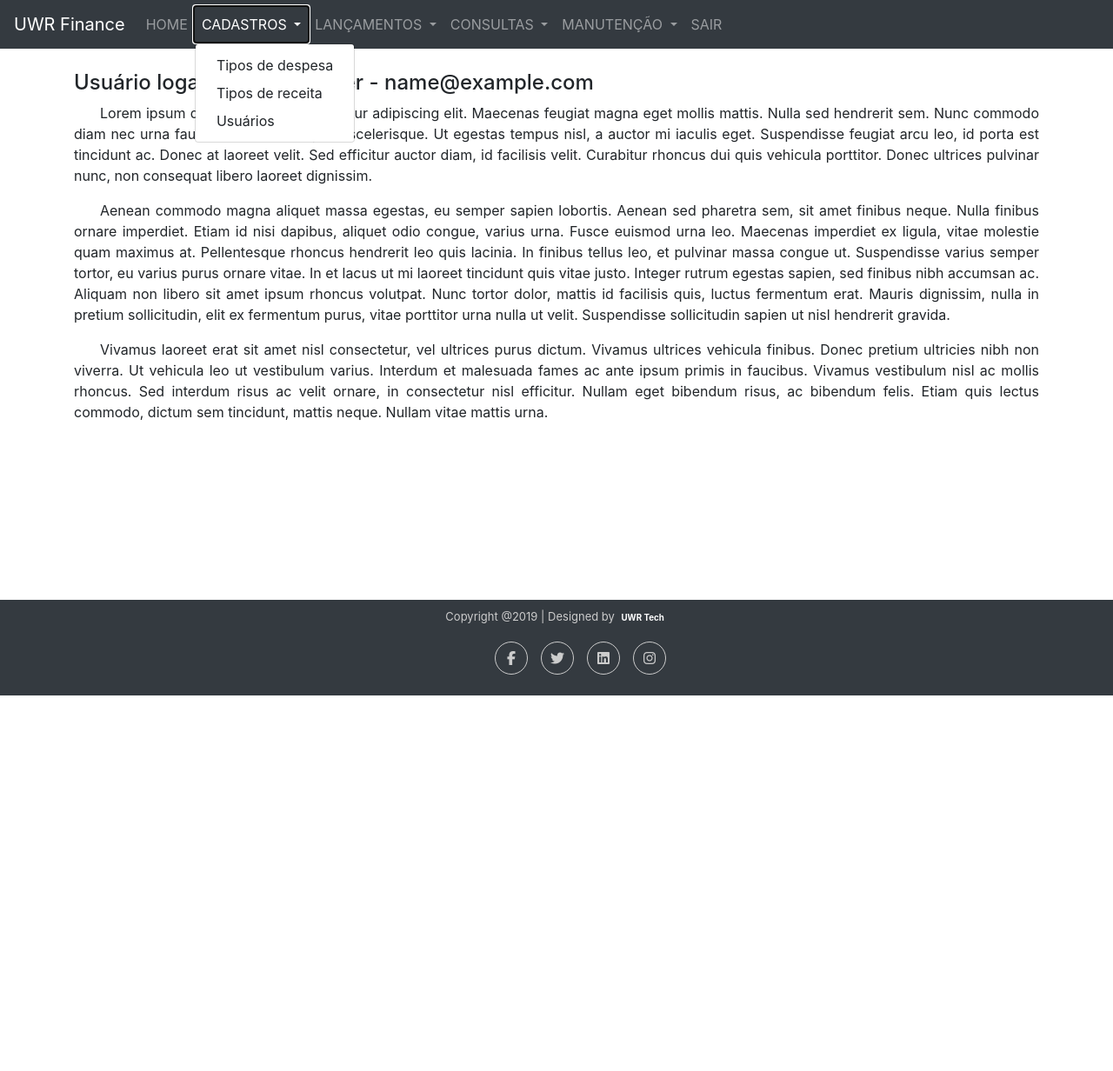
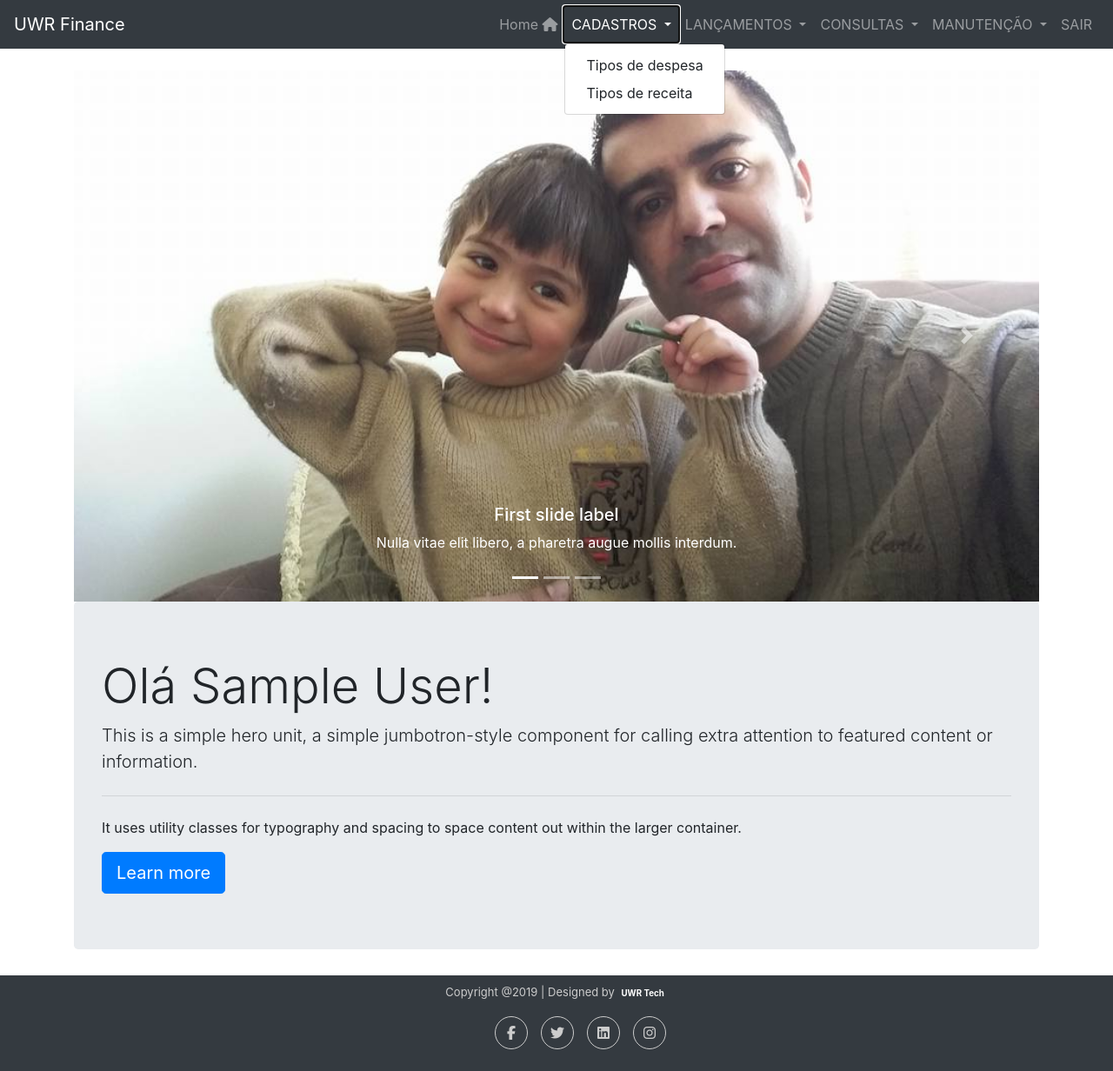
Before and after one commit to uliwill/uwr_fin, a PHP site: page /home.php in a window 1280 px wide, after a click on "CADASTROS". Shown: the whole page at 87% size. Before the commit the page ends 800 px from the top, so only its background shows below. Run offline with PHP 8.4, Linux system fonts and the light colour scheme; the visitor is signed in with stand-in values (Sample User, id 1); some libraries are stand-ins or nearby versions.

Commit message:
NOVAS TELAS Nova Home, Cadastro de Despesas e Cadastro de Receitas.

```diff
--- a/cad_tipo_despesa.html
+++ /dev/null
@@ -1 +0,0 @@
-CADASTRO DE TIPO DE DESPESA
--- a/cont_home.php
+++ /dev/null
@@ -1,11 +0,0 @@
-<?php
-    session_start();
-?>
-
-
-<h4>Usuário logado: <?= $_SESSION['usu_nome']?> - <?= $_SESSION['usu_email']?></h4>
-<p class="texto_justificado">Lorem ipsum dolor sit amet, consectetur adipiscing elit. Maecenas feugiat magna eget mollis mattis. Nulla sed hendrerit sem. Nunc commodo diam nec urna faucibus, a facilisis quam scelerisque. Ut egestas tempus nisl, a auctor mi iaculis eget. Suspendisse feugiat arcu leo, id porta est tincidunt ac. Donec at laoreet velit. Sed efficitur auctor diam, id facilisis velit. Curabitur rhoncus dui quis vehicula porttitor. Donec ultrices pulvinar nunc, non consequat libero laoreet dignissim.</p>
-
-<p class="texto_justificado">Aenean commodo magna aliquet massa egestas, eu semper sapien lobortis. Aenean sed pharetra sem, sit amet finibus neque. Nulla finibus ornare imperdiet. Etiam id nisi dapibus, aliquet odio congue, varius urna. Fusce euismod urna leo. Maecenas imperdiet ex ligula, vitae molestie quam maximus at. Pellentesque rhoncus hendrerit leo quis lacinia. In finibus tellus leo, et pulvinar massa congue ut. Suspendisse varius semper tortor, eu varius purus ornare vitae. In et lacus ut mi laoreet tincidunt quis vitae justo. Integer rutrum egestas sapien, sed finibus nibh accumsan ac. Aliquam non libero sit amet ipsum rhoncus volutpat. Nunc tortor dolor, mattis id facilisis quis, luctus fermentum erat. Mauris dignissim, nulla in pretium sollicitudin, elit ex fermentum purus, vitae porttitor urna nulla ut velit. Suspendisse sollicitudin sapien ut nisl hendrerit gravida.</p>
-
-<p class="texto_justificado">Vivamus laoreet erat sit amet nisl consectetur, vel ultrices purus dictum. Vivamus ultrices vehicula finibus. Donec pretium ultricies nibh non viverra. Ut vehicula leo ut vestibulum varius. Interdum et malesuada fames ac ante ipsum primis in faucibus. Vivamus vestibulum nisl ac mollis rhoncus. Sed interdum risus ac velit ornare, in consectetur nisl efficitur. Nullam eget bibendum risus, ac bibendum felis. Etiam quis lectus commodo, dictum sem tincidunt, mattis neque. Nullam vitae mattis urna.</p>
--- a/footer.php
+++ b/footer.php
@@ -1,3 +1,7 @@
+<!-- TELA AVISOS -->
+<div class="hide" id="telaavisos" role="alert">
+</div>
+<!-- TELA AVISOS -->
 <!-- FOOTER - BEGIN -->
 <footer class="footer bg-dark">
     <div class="container">
--- a/header.php
+++ b/header.php
@@ -8,18 +8,17 @@
 
 
         <div class="collapse navbar-collapse" id="navbarToggler">
-            <ul class="navbar-nav mr-auto">
+            <ul class="navbar-nav ml-auto justify-content-end">
                 <li class="nav-item">
-                    <a class="nav-link" href="#" onclick="CarregaPage('cont_home.php')">HOME</a>
+                    <a class="nav-link" href="#" id="link_home"> Home <i class="fas fa-home"></i></a>
                 </li>
                 <li class="nav-item dropdown">
                     <a class="nav-link dropdown-toggle" href="#" id="navbarDropdown" role="button" data-toggle="dropdown" aria-haspopup="true" aria-expanded="false">
                         CADASTROS
                     </a>
                     <div class="dropdown-menu" aria-labelledby="navbarDropdown">
-                        <a class="dropdown-item" href="#" onclick="CarregaPage('cad_tipo_despesa.html')">Tipos de despesa</a>
-                        <a class="dropdown-item" href="#" onclick="CarregaPage('cad_tipo_receita.html')">Tipos de receita</a>
-                        <a class="dropdown-item" href="#" onclick="CarregaPage('cad_usuario.html')">Usuários</a>
+                        <a class="dropdown-item" href="#" id="link_cad_td">Tipos de despesa</a>
+                        <a class="dropdown-item" href="#" id="link_cad_tr">Tipos de receita</a>
                     </div>
                 </li>
                 <li class="nav-item dropdown">
--- a/home.php
+++ b/home.php
@@ -3,12 +3,11 @@
     if(!isset($_SESSION['usu_email'])) {
         header('Location: index.php?erro=1');
 	}
-    include_once("conn.php");
 ?>
 <!DOCTYPE HTML>
 <html lang="pt-br">
     <?php
-        include_once("head.html");
+        include_once("head.php");
     ?>
 <body>
     <?php
--- a/index.php
+++ b/index.php
@@ -5,7 +5,7 @@
 <html lang="pt-br">
 
 <?php
-    include_once("head.html");
+    include_once("head.php");
 ?>
 <body>
 <main class="main">
@@ -58,10 +58,6 @@
 			echo '</div>';
 		}
     ?>
-    <!-- TELA AVISOS -->
-    <div class="hide" id="telaavisos" role="alert">
-    </div>
-    <!-- TELA AVISOS -->
 
     <div class="nao_exibir" id="tela_cad_usu">
         <div class="card-header bg-dark texto_branco rounded-top">CADASTRO</div>
--- a/main.php
+++ b/main.php
@@ -1,6 +1,11 @@
 <!-- MAIN - BEGIN -->
 <main class="main">
     <div class="container" id="conteudo">
+        <?php
+            include_once("tela_home.php");
+            include_once("tela_cad_td.php");
+            include_once("tela_cad_tr.php");
+        ?>
     </div>
 </main>
 <!-- MAIN - END -->
--- /dev/null
+++ b/tela_cad_td.php
@@ -0,0 +1,33 @@
+<div id="tela_cad_td" class="nao_exibir">
+    <div class="card text-center">
+            <div class="card-header bg-dark texto_branco rounded-top">
+            CADASTRO DE TIPO DE DESPESA
+            </div>
+            <div class="card-body">
+                <div class="row">
+                    <div class="col-2"></div>
+                    <div class="col-8">
+                        <form class="form-horizontal" id="form_cad_td" name="form_cad_td" method="POST">
+                            <fieldset>
+                                <!-- Text input-->
+                                <div class="form-group">
+                                    <div class="col-md-12">
+                                        <input id="td_nome" name="td_nome" type="text" placeholder="Nome do tipo de despesa" class="form-control input-md" tabindex="1">
+                                    </div>
+                                </div>
+
+                                <!-- Button -->
+                                <div class="form-group">
+                                    <div class="col-md-12">
+                                        <button id="btn_cad_td" name="btn_cad_td" class="btn btn-primary btn-lg btn-block" type="button" tabindex="2">Cadastrar</button>
+                                    </div>
+                                </div>
+                            </fieldset>
+                        </form>
+                    </div>
+                    <div class="col-2"></div>
+                </div>
+            </div>
+
+    </div>
+</div>
--- /dev/null
+++ b/tela_cad_tr.php
@@ -0,0 +1,32 @@
+<div id="tela_cad_tr" class="nao_exibir">
+    <div class="card text-center">
+        <div class="card-header bg-dark texto_branco rounded-top">
+        CADASTRO DE TIPO DE RECEITA
+        </div>
+        <div class="card-body">
+            <div class="row">
+                <div class="col-2"></div>
+                <div class="col-8">
+                    <form class="form-horizontal" id="form_cad_tr" name="form_cad_tr" method="POST">
+                        <fieldset>
+                            <!-- Text input-->
+                            <div class="form-group">
+                                <div class="col-md-12">
+                                    <input id="tr_nome" name="tr_nome" type="text" placeholder="Nome do tipo de receita" class="form-control input-md" tabindex="1">
+                                </div>
+                            </div>
+
+                            <!-- Button -->
+                            <div class="form-group">
+                                <div class="col-md-12">
+                                    <button id="btn_cad_tr" name="btn_cad_tr" class="btn btn-primary btn-lg btn-block" type="button" tabindex="2">Cadastrar</button>
+                                </div>
+                            </div>
+                        </fieldset>
+                    </form>
+                    </div>
+                <div class="col-2"></div>
+            </div>
+        </div>
+    </div>
+</div>
--- /dev/null
+++ b/tela_home.php
@@ -0,0 +1,52 @@
+<div id="tela_home" class="">
+
+    <div class="bd-example">
+        <div id="carouselExampleCaptions" class="carousel slide" data-ride="carousel">
+            <ol class="carousel-indicators">
+            <li data-target="#carouselExampleCaptions" data-slide-to="0" class="active"></li>
+            <li data-target="#carouselExampleCaptions" data-slide-to="1"></li>
+            <li data-target="#carouselExampleCaptions" data-slide-to="2"></li>
+            </ol>
+            <div class="carousel-inner">
+                <div class="carousel-item active">
+                    <img src="images/aquiles007.jpg" class="d-block w-100" alt="...">
+                    <div class="carousel-caption d-none d-md-block">
+                        <h5>First slide label</h5>
+                        <p>Nulla vitae elit libero, a pharetra augue mollis interdum.</p>
+                    </div>
+                </div>
+                <div class="carousel-item">
+                    <img src="images/aquiles021.jpg" class="d-block w-100" alt="...">
+                    <div class="carousel-caption d-none d-md-block">
+                        <h5>Second slide label</h5>
+                        <p>Lorem ipsum dolor sit amet, consectetur adipiscing elit.</p>
+                    </div>
+                </div>
+                <div class="carousel-item">
+                    <img src="images/aquiles022.jpg" class="d-block w-100" alt="...">
+                    <div class="carousel-caption d-none d-md-block">
+                        <h5>Third slide label</h5>
+                        <p>Praesent commodo cursus magna, vel scelerisque nisl consectetur.</p>
+                    </div>
+                </div>
+            </div>
+            <a class="carousel-control-prev" href="#carouselExampleCaptions" role="button" data-slide="prev">
+            <span class="carousel-control-prev-icon" aria-hidden="true"></span>
+            <span class="sr-only">Anterior</span>
+            </a>
+            <a class="carousel-control-next" href="#carouselExampleCaptions" role="button" data-slide="next">
+            <span class="carousel-control-next-icon" aria-hidden="true"></span>
+            <span class="sr-only">Próximo</span>
+            </a>
+        </div>
+    </div>
+
+    <div class="jumbotron">
+        <h1 class="display-4">Olá <?= $_SESSION['usu_nome']?>!</h1>
+        <p class="lead">This is a simple hero unit, a simple jumbotron-style component for calling extra attention to featured content or information.</p>
+        <hr class="my-4">
+        <p>It uses utility classes for typography and spacing to space content out within the larger container.</p>
+        <a class="btn btn-primary btn-lg" href="#" role="button">Learn more</a>
+    </div>
+
+</div>
```
Also changed, not shown: js/uwr_finance.js (+38 -3 lines), head.php (renamed from head.html), images/aquiles007.jpg (added), images/aquiles021.jpg (added), images/aquiles022.jpg (added).
